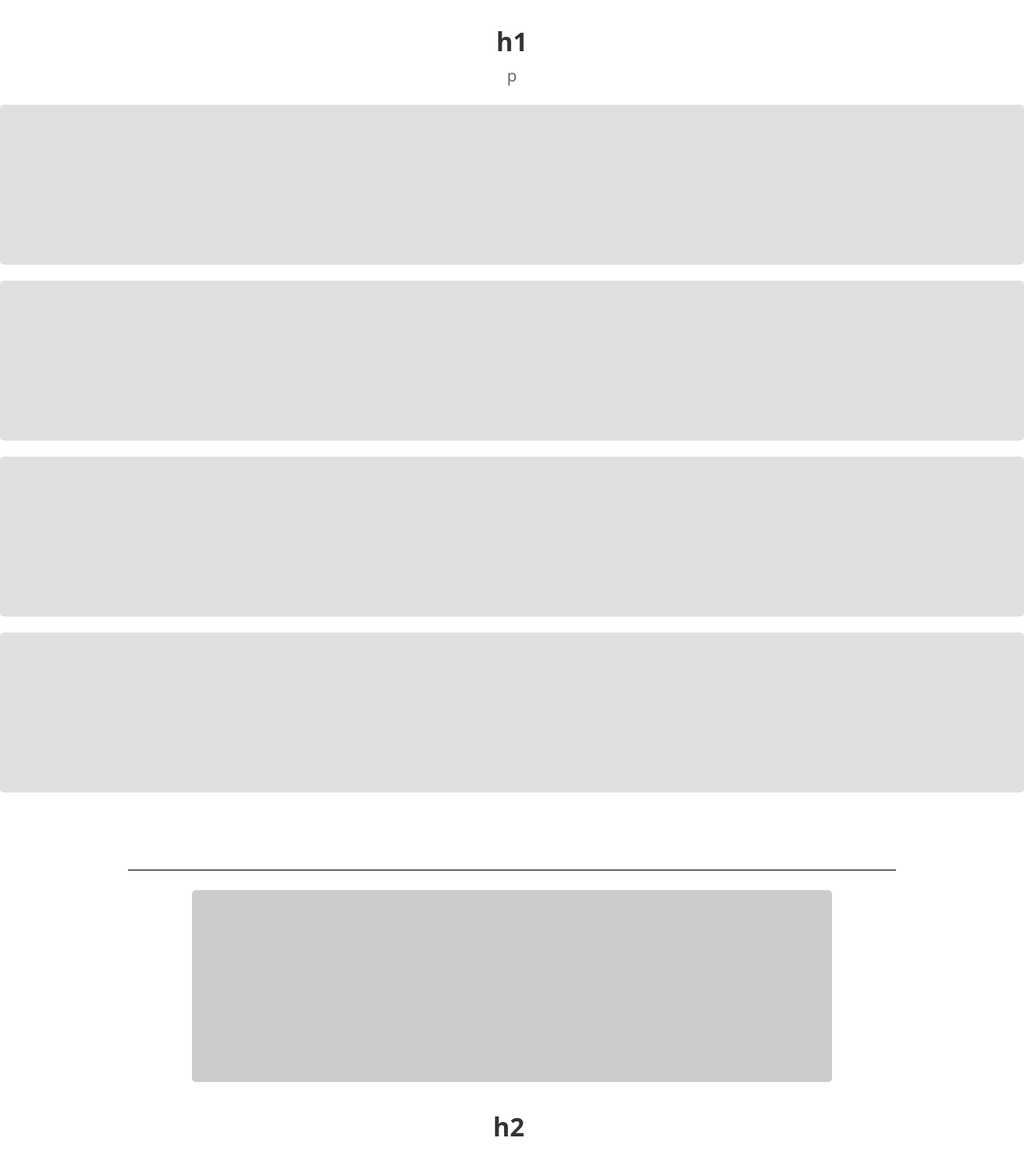
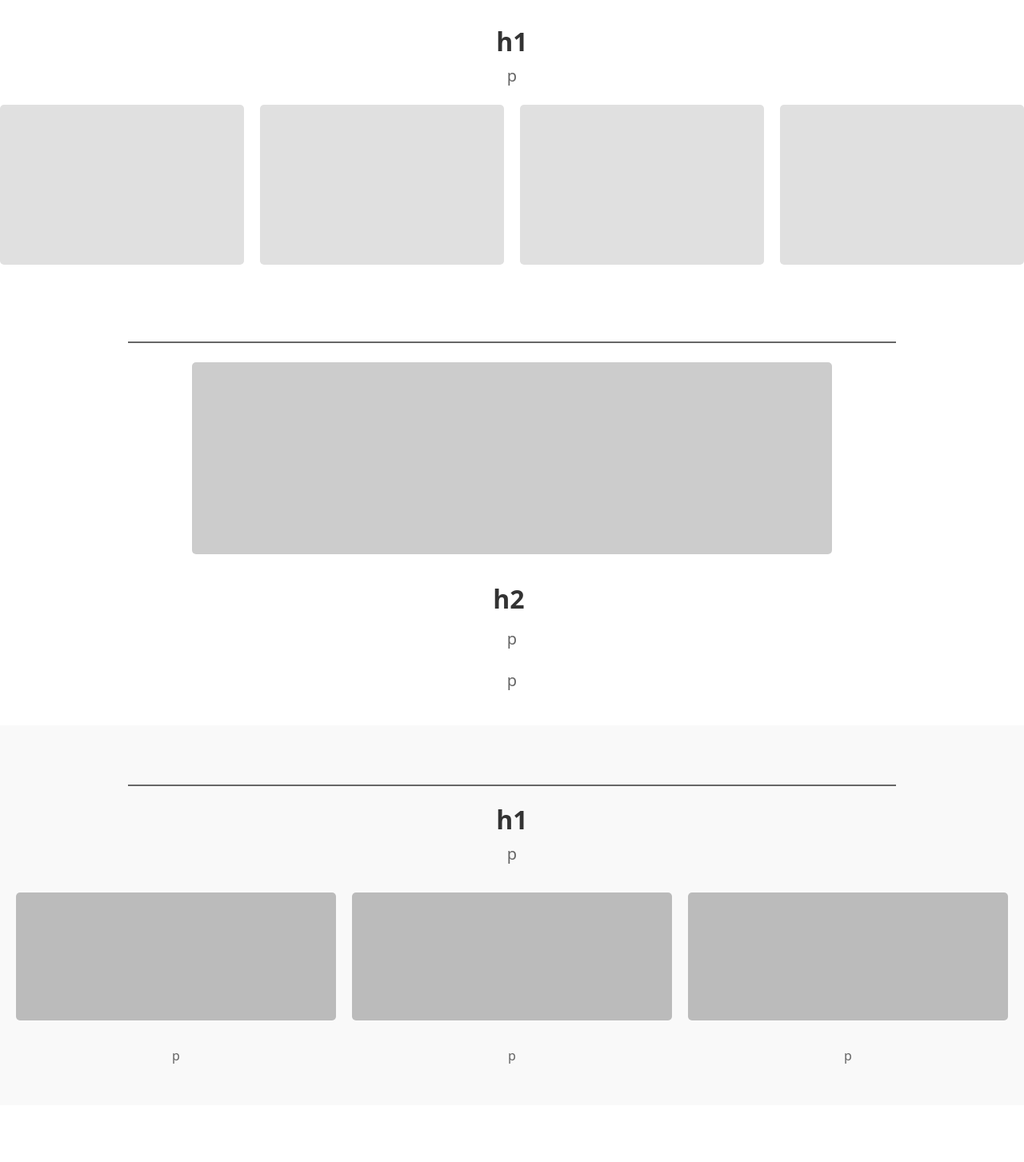
Before and after one commit to DavidPerez737/WORKABLE, a React (Vite) app: page / in a window 1280 px wide. Shown: the part 400-1853 px from the top of the page at 80% size. After the commit the page ends 1822 px from the top, so only its background shows below. Built offline with nearby package versions, Linux system fonts and the light colour scheme.

Commit message:
5 commit

```diff
--- a/src/App.jsx
+++ b/src/App.jsx
@@ -1,12 +1,12 @@
 import { BrowserRouter as Router, Routes, Route } from 'react-router-dom';
 import Header from './components/Page-1/Header';
 import SearchSection from './components/Page-1/SearchSection';
-import CompaniesSection from './components/Page-1/CompaniesSection';
-import BusinessSection from './components/Page-1/BusinessSection';
+import CompaniesSection from './components/Page-1/CompSection';
+import BusinessSection from './components/Page-1/ApSection';
 import Page2 from './components/Page-2/page2';
 import IniSes from './components/Page-3/InicioSe';
 import Page4 from './components/Page-4/Page4'; // Importación nueva
-import './components/Page-1/page1.css';
+import './components/Page-1/Page1.css'; // Importación del CSS centralizado
 
 function App() {
   return (
--- a/src/components/Page-1/BusinessSection.jsx
+++ b/src/components/Page-1/ApSection.jsx
@@ -1,7 +1,7 @@
 import React from 'react';
-import './Page1.css';
+import './Page1.css'; // Importación del CSS centralizado
 
-function BusinessSection() {
+function ApSection() {
   return (
     <section id="business-section">
       <hr className="section-divider" />
@@ -21,4 +21,4 @@ function BusinessSection() {
   );
 }
 
-export default BusinessSection;
+export default ApSection;
--- a/src/components/Page-1/CompaniesSection.jsx
+++ b/src/components/Page-1/CompSection.jsx
@@ -1,7 +1,7 @@
 import React from 'react';
-import './Page1.css';
+import './Page1.css'; // Importación del CSS centralizado
 
-function CompaniesSection() {
+function CompSection() {
   return (
     <section id="companies-section">
       <h1 className="section-title">h1</h1>
@@ -23,4 +23,4 @@ function CompaniesSection() {
   );
 }
 
-export default CompaniesSection;
+export default CompSection;
--- a/src/components/Page-1/Header.jsx
+++ b/src/components/Page-1/Header.jsx
@@ -1,5 +1,6 @@
 import React from 'react';
 import { Link } from 'react-router-dom';
+import './Page1.css'; // Importación del CSS centralizado
 
 function Header() {
   return (
--- a/src/components/Page-1/SearchSection.jsx
+++ b/src/components/Page-1/SearchSection.jsx
@@ -1,5 +1,5 @@
 import React from 'react';
-import './Page1.css';
+import './Page1.css'; // Importación del CSS centralizado
 
 function SearchSection() {
   return (
--- a/src/components/Page-1/page1.css
+++ b/src/components/Page-1/page1.css
@@ -10,6 +10,7 @@
     user-select: none;
     display: flex;
     align-items: center;
+    justify-content: space-between;
     gap: 1.25rem;
   }
 
@@ -19,7 +20,7 @@
     color: black;
   }
 
-  /* === NAVEGACIÓN === */
+  /* === NAVEGABLE === */
   #nav-links {
     display: flex;
     gap: 1.875rem;
@@ -33,8 +34,6 @@
   #user-actions {
     display: flex;
     gap: 1.25rem;
-    margin-left: auto;
-    margin-right: 5%;
     align-items: center;
   }
 
@@ -89,7 +88,7 @@
     display: block;
   }
 
-  /* === ESTILOS TÍTULOS Y PÁRRAFOS === */
+  /* === ESTILOS === */
   .section-title {
     font-size: 2rem;
     color: #333;
@@ -104,7 +103,7 @@
     line-height: 1.6;
   }
 
-  /* === SECCIÓN DE BÚSQUEDA === */
+  /* === SEARCH === */
   #search-section {
     background-color: #bbbbbb;
     padding: 1.875rem 1.25rem;
@@ -144,22 +143,21 @@
     font-size: 1rem;
   }
 
-  /* === SECCIÓN DE ASPIRANTE === */
+  /* === AP SECCION === */
   #companies-section {
-    text-align: center;;
+    text-align: center;
     background-color: white;
   }
 
   #companies-images {
-    display: flex;
-    justify-content: center;
+    display: grid;
+    grid-template-columns: repeat(auto-fit, minmax(8rem, 1fr));
     gap: 1.25rem;
-    flex-wrap: wrap;
     margin-bottom: 6rem;
   }
 
   .image-placeholder {
-    width: 8rem;
+    width: 100%;
     height: 8rem;
     background-color: #bbb;
     border-radius: 0.3125rem;
@@ -199,7 +197,7 @@
     line-height: 1.6;
   }
 
-  /* === SECCIÓN PARA EMPRESAS === */
+  /* === COMP SECCION === */
   #business-section {
     text-align: center;
     padding: 3.125rem 1.25rem;
@@ -209,24 +207,22 @@
   }
 
   #business-images {
-    display: flex;
-    justify-content: center;
-    gap: 15rem;
-    flex-wrap: wrap;
+    display: grid;
+    grid-template-columns: repeat(auto-fit, minmax(10rem, 1fr));
+    gap: 1.25rem;
     margin-top: 2rem;
   }
 
   #business-text {
-    display: flex;
-    justify-content: center;
-    gap: 25rem;
-    flex-wrap: wrap;
+    display: grid;
+    grid-template-columns: repeat(auto-fit, minmax(15rem, 1fr));
+    gap: 1.25rem;
     margin-top: 2rem;
     color: #666;
   }
 
   #business-images .image-placeholder {
-    width: 10rem;
+    width: 100%;
     height: 10rem;
     background-color: #bbb;
   }
@@ -238,7 +234,6 @@
       align-items: flex-start;
       padding: 0.625rem 1rem;
       gap: 0.625rem;
-      overflow-x: visible;
     }
 
     h2 {
@@ -253,8 +248,6 @@
 
     #user-actions {
       flex-direction: column;
-      margin-left: 0;
-      margin-right: 0;
       width: 100%;
       gap: 0.625rem;
     }
@@ -290,16 +283,13 @@
 
     .business-T {
       font-size: 1rem;
-
     }
 
     .image-placeholder {
-      width: 6rem;
       height: 6rem;
     }
 
     #business-images .image-placeholder {
-      width: 8rem;
       height: 8rem;
     }
 
```
